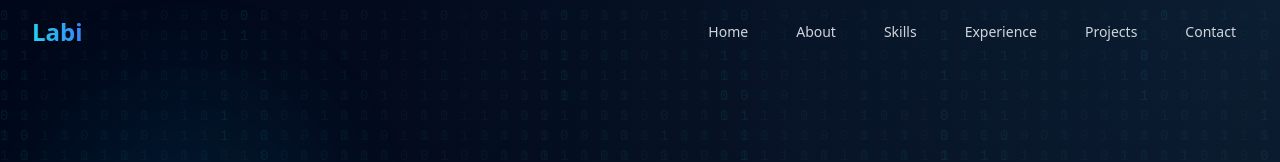
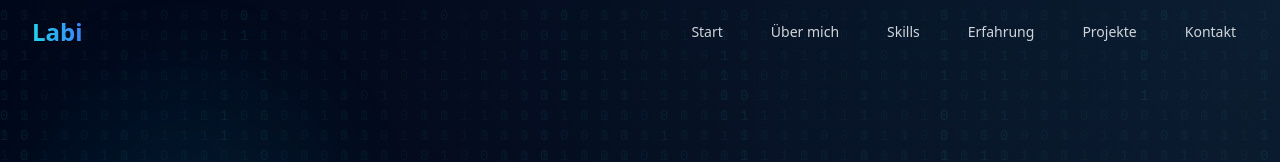
Before and after one commit to notisalomon/portfolio-project, a React (Vite) app: page / in a window 1280 px wide. Shown: the top 162 px of the page. Built offline with nearby package versions, Linux system fonts and the light colour scheme.

Commit message:
Updated Navigation.tsx

```diff
--- a/src/components/Navigation.tsx
+++ b/src/components/Navigation.tsx
@@ -14,12 +14,12 @@ const Navigation = () => {
   }, []);
 
   const navItems = [
-    { name: 'Home', href: '#home' },
-    { name: 'About', href: '#about' },
+    { name: 'Start', href: '#home' },
+    { name: 'Über mich', href: '#about' },
     { name: 'Skills', href: '#skills' },
-    { name: 'Experience', href: '#experience' },
-    { name: 'Projects', href: '#projects' },
-    { name: 'Contact', href: '#contact' },
+    { name: 'Erfahrung', href: '#experience' },
+    { name: 'Projekte', href: '#projects' },
+    { name: 'Kontakt', href: '#contact' },
   ];
 
   return (
```
